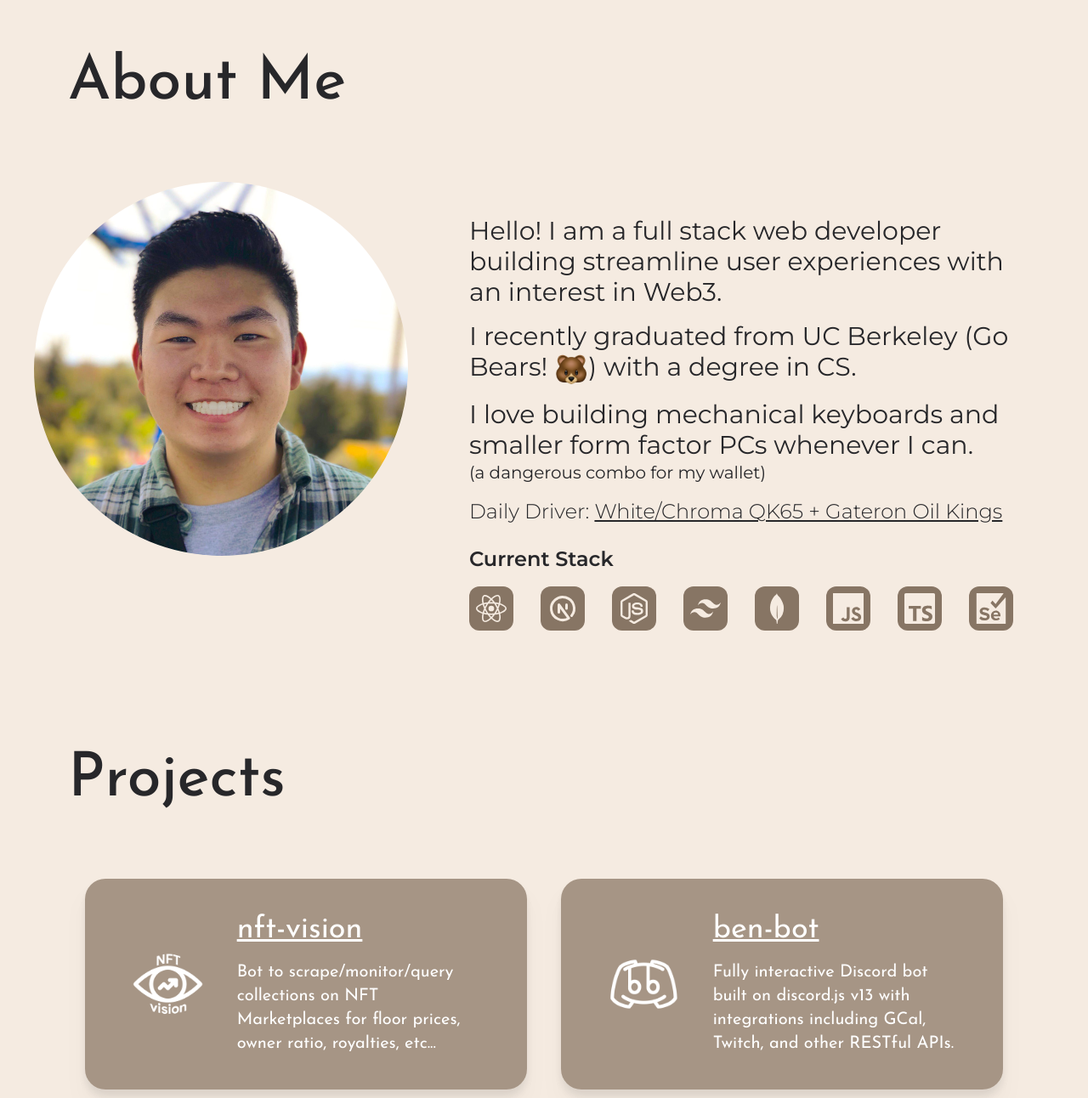
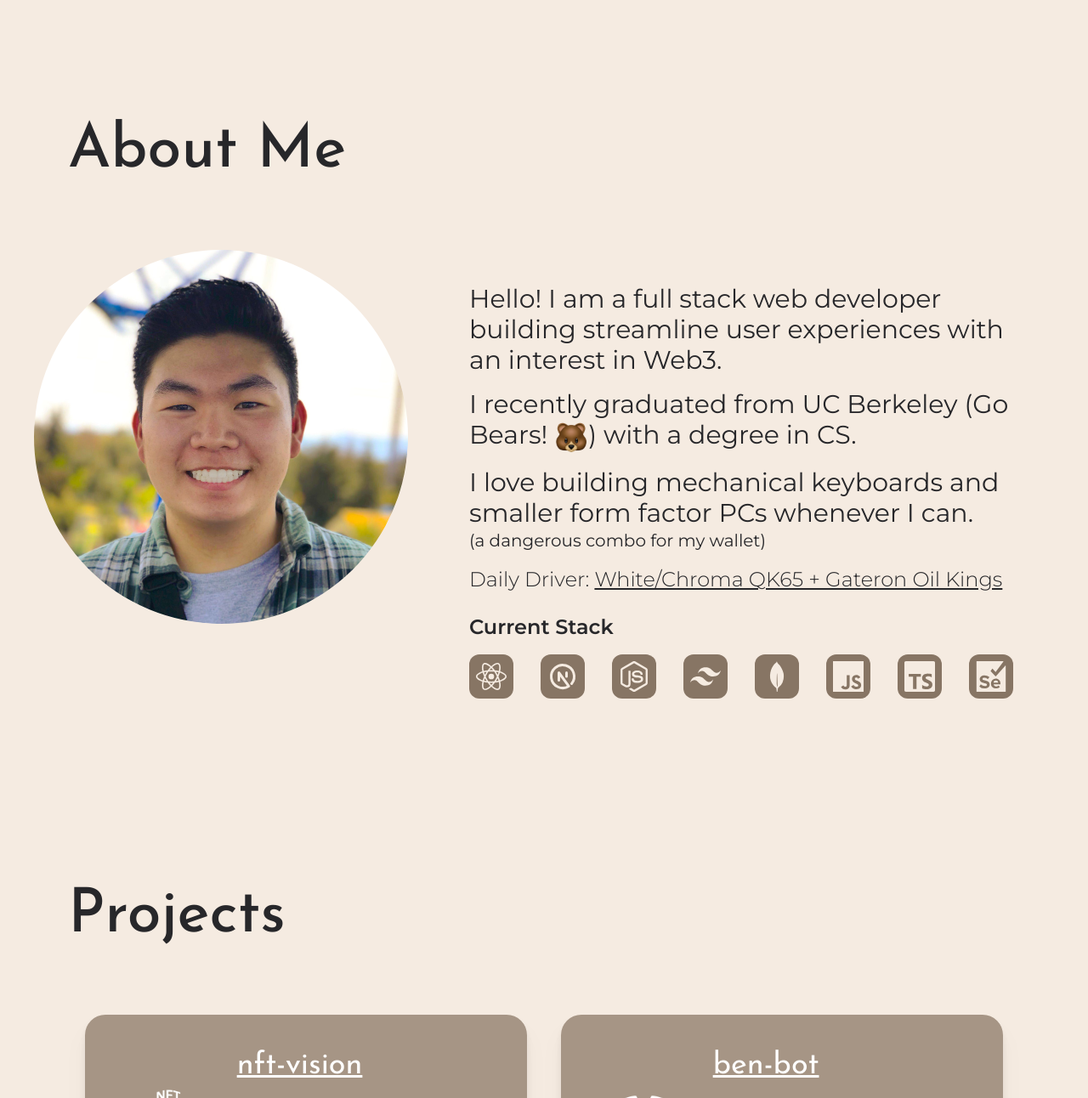
Before and after one commit to ben-yeung/portfolio-site, a Next.js app: page / in a window 1280 px wide. Shown: the part 938-2230 px from the top of the page at 85% size. Built offline with nearby package versions, Linux system fonts and the light colour scheme; no server answers.

Commit message:
Section margin fixes

```diff
--- a/pages/index.tsx
+++ b/pages/index.tsx
@@ -154,8 +154,8 @@ export default function Home() {
           </motion.div>
         </motion.section>
 
-        <section id="about" className="flex flex-col section min-h-screen">
-          <div className="px-6 pt-10 lg:pl-20 h-full">
+        <section id="about" className="flex flex-col section min-h-screen my-10">
+          <div className="px-6 pt-20 lg:pl-20 h-full">
             <h1 className="text-6xl lg:text-7xl font-josefin font-medium text-center lg:text-left">About Me</h1>
           </div>
           <div className="flex flex-col items-center lg:items-start justify-center lg:flex-row lg:mt-10 xl:mt-20 lg:px-10">
@@ -248,8 +248,8 @@ export default function Home() {
           </div>
         </section>
 
-        <section id="projects" className="flex flex-col section min-h-screen">
-          <div className="px-6 pt-10 lg:pl-20">
+        <section id="projects" className="flex flex-col section min-h-screen my-10">
+          <div className="px-6 pt-20 lg:pl-20">
             <h1 className="text-6xl lg:text-7xl font-josefin font-medium text-center lg:text-left">Projects</h1>
           </div>
           <div className="flex flex-col xl:px-20 xl:mt-10 xl:flex-row w-full justify-center items-center">
```
